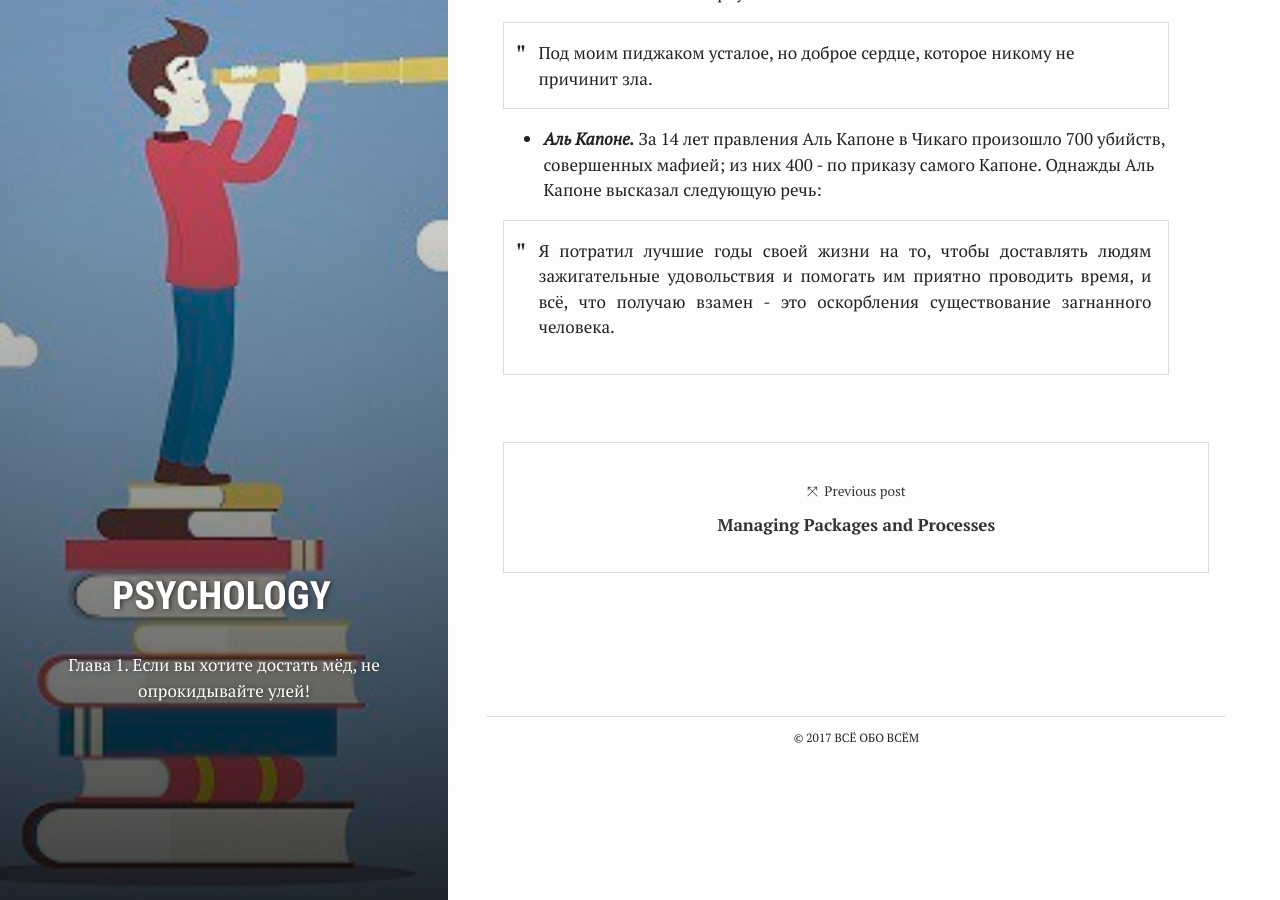
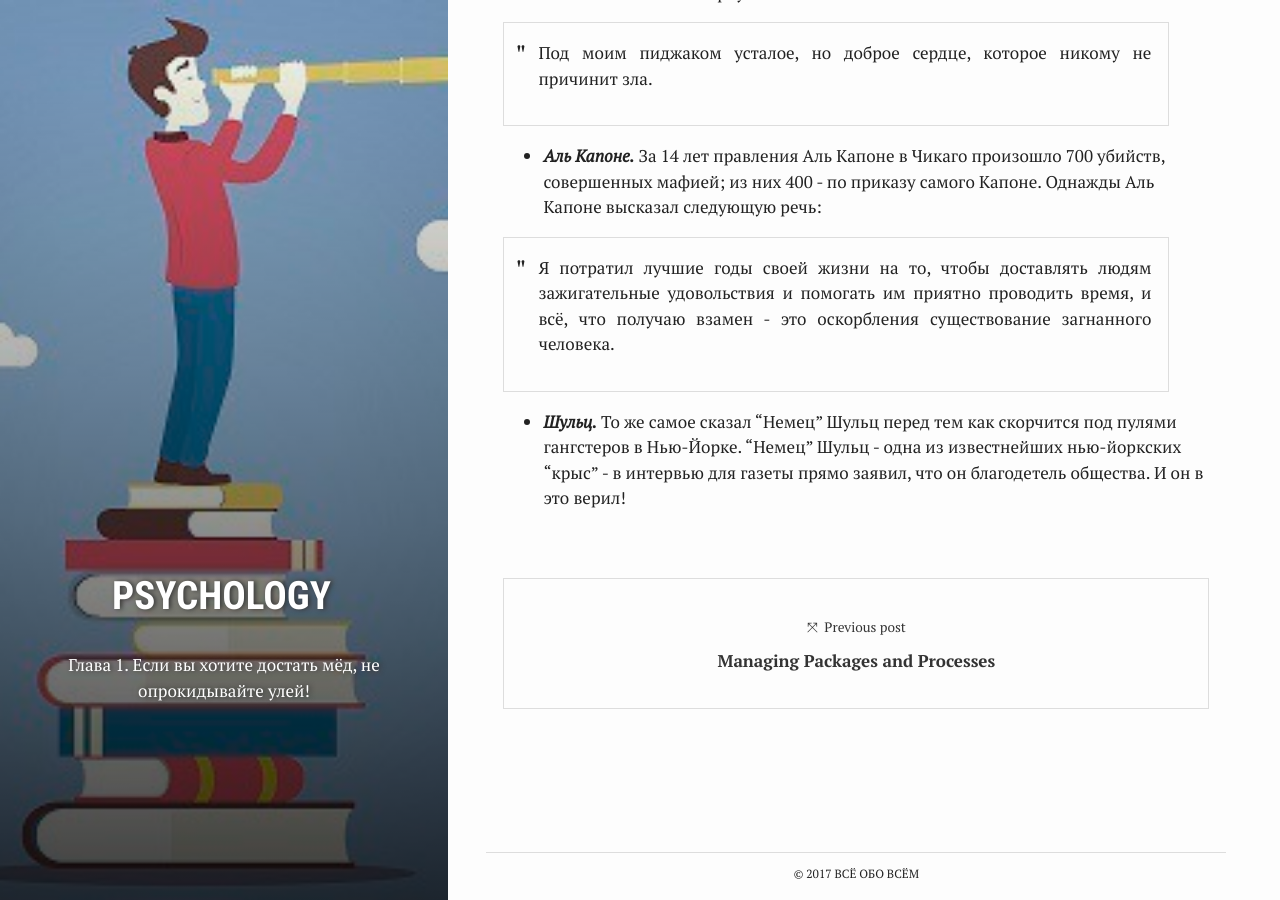
Before and after one commit to ghostmorgan/ghostmorgan.github.io, a Jekyll site: the page built from _posts/2017-12-04-how_to_get_friends_ch_01.md, in a window 1280 px wide and 900 px high, scrolled down 2143 px. Built offline with Jekyll 4.4.1, drawn with Linux system fonts in a browser that asks for light colours; nearby versions of some CDN libraries; comment, search, counter and statistics services are not loaded.

Commit message:
Update 2017-12-04-how_to_get_friends_ch_01.md

```diff
--- a/_posts/2017-12-04-how_to_get_friends_ch_01.md
+++ b/_posts/2017-12-04-how_to_get_friends_ch_01.md
@@ -24,8 +24,10 @@ author: DenIvTea
 
 В момент перестрелки Кроули писал письмо, адресуя его "тем, кого это может касаться". В этом письме Кроули писал:
 
-<blockquote>Под моим пиджаком усталое, но доброе сердце, которое никому не причинит зла.</blockquote>
+> Под моим пиджаком усталое, но доброе сердце, которое никому не причинит зла.
 
 * ***Аль Капоне.*** За 14 лет правления Аль Капоне в Чикаго произошло 700 убийств, совершенных мафией; из них 400 - по приказу самого Капоне. Однажды Аль Капоне высказал следующую речь:
 
 > Я потратил лучшие годы своей жизни на то, чтобы доставлять людям зажигательные удовольствия и помогать им приятно проводить время, и всё, что получаю взамен - это оскорбления существование загнанного человека.
+
+* ***Шульц.*** То же самое сказал "Немец" Шульц перед тем как скорчится под пулями гангстеров в Нью-Йорке. "Немец" Шульц - одна из известнейших нью-йоркских "крыс" - в интервью для газеты прямо заявил, что он благодетель общества. И он в это верил!
```
